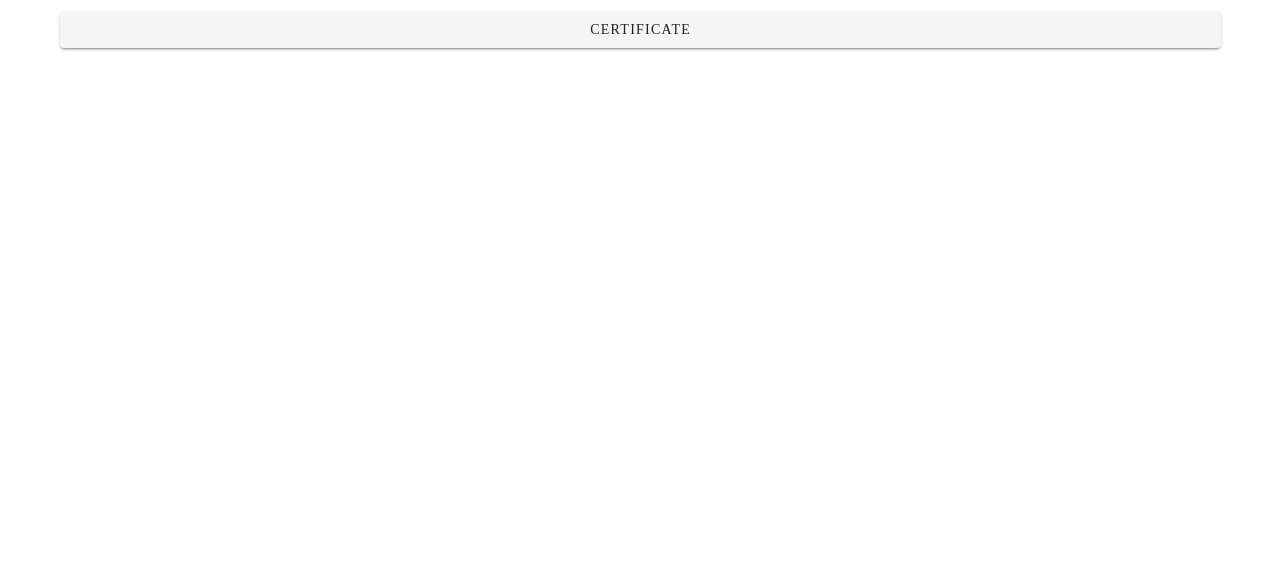
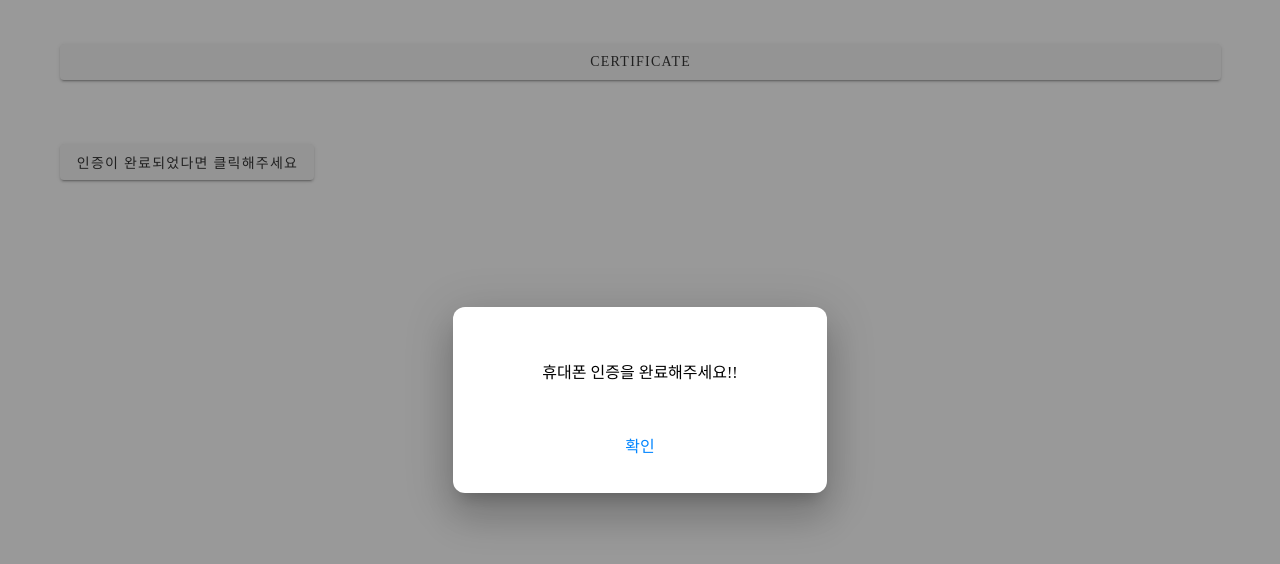
Before and after one commit to Fintech-Easy-payment/Fintech-Easy-Payment-Web, a Vue app in the folder front-end/: page /certification in a window 1280 px wide. Shown: the top 564 px of the page. Built offline with nearby package versions, Linux system fonts and the light colour scheme.

Commit message:
fix: add error dialog and fix certification logic

```diff
--- a/front-end/src/api.js
+++ b/front-end/src/api.js
@@ -6,7 +6,7 @@ const { DB_ENDPOINT } = applicationSettings;
 
 export const dbApi = {
     signup: (payload) => axios.post(`${DB_ENDPOINT}/api/signup`, payload),
-    // signup: (payload) => axios.post(`${DB_ENDPOINT}/api/signup`, payload),
+    auth: (code) => axios.post(`${DB_ENDPOINT}/api/auth`, code),
     signin: (payload) => axios.post(`${DB_ENDPOINT}/api/signin`, payload),
     test: () => axios.get(`${DB_ENDPOINT}/`),
     accountData: () => axios.get(`${DB_ENDPOINT}/api/account`),
--- a/front-end/src/components/auth/certificationResult.vue
+++ b/front-end/src/components/auth/certificationResult.vue
@@ -20,10 +20,10 @@ export default {
   mounted () {
       const code = this.$route.query.code
       this.$store.commit('GETCODE', code)
-      // this.$store.dispatch('postToken')
+      console.log(this.$store.state.code);
+      this.$store.dispatch('postAuthCode')
       // console.log(this.$store.state)
-
-      // setTimeout('window.close()', 10000)
+      setTimeout('window.close()', 10000)
   },
   methods: {
     ...mapActions([
--- a/front-end/src/components/auth/index.vue
+++ b/front-end/src/components/auth/index.vue
@@ -71,9 +71,9 @@
           :is-dialog-open="options.isOpenError"
         >
           <template #content>
-            <div>
-              이메일과 비밀번호를 확인해 주세요.
-            </div>
+            <div
+              v-text="errorMessage"
+            />
           </template>
           <template #footer>
             <div
@@ -115,6 +115,7 @@ export default {
             isOpenError: false,
             hasError: false,
         },
+        errorMessage: '',
     }),
     computed: {
       feildRule () {
@@ -140,7 +141,11 @@ export default {
         };
         const result = await this.$store.dispatch("handleSignin", payload)
         console.log(result);
-        if (result == 0 || result == 3 || result == 2) {
+        if (result == 0 || result == 2) {
+          this.errorMessage = "'아이디와 비밀번호를 확인해주세요!"
+          this.options.isOpenError = true
+        } else if (result == 3 ) {
+          this.errorMessage = "가입되지 않은 정보입니다."
           this.options.isOpenError = true
         } else {
           router.push("/payment")
--- a/front-end/src/components/auth/phoneCertification.vue
+++ b/front-end/src/components/auth/phoneCertification.vue
@@ -6,34 +6,72 @@
         block="block"
         @click="handleCertificate()"
       />
+      <div class="verficaton-container">
+        <v-btn
+        v-text="'인증이 완료되었다면 클릭해주세요'"
+        class="signup-button"
+        @click="goToPayment()"
+      />
+      </div>
+      <BaseDialog
+          :is-dialog-open="!isOpenDialog"
+        >
+          <template #content>
+            <div>
+              휴대폰 인증을 완료해주세요!!
+            </div>
+          </template>
+          <template #footer>
+            <div
+              @click="isOpenDialog = true"
+            >
+              확인
+            </div>
+          </template>
+        </BaseDialog>
   </div>
 </template>
 
 <script>
+import {mapActions} from 'vuex'
 export default {
   name: "certification",
+  components: {
+      BaseDialog: () => import('../common/baseDialog'),
+  },
   data: () => ({
+    isOpenDialog : false,
 
   }),
+  computed: {
+  },
   methods: {
+    ...mapActions([
+    'postAuthCode',
+    ]),
     handleCertificate() {
+      console.log(this.$store.state.code);
       const apiKey = "89358db6-c434-40fe-9ae2-a2254dc1506a"
       //#자기 키로 변경
       const tmpWindow = window.open("about:blank");
       tmpWindow.location = "https://testapi.openbanking.or.kr/oauth/2.0/authorize?response_type=code&client_id="+apiKey+"&redirect_uri=https://finextend.herokuapp.com/authResult&scope=login inquiry transfer&state=12345678901234567890123456789012&auth_type=0"
+    },
+    goToPayment () {
+      if (!this.$store.state.code){
+        this.isOpenDialog = false
+      } else{
+        this.$router.push('/payment')
+      }
 
-    },
+    }
   }
 }
 </script>
 
 <style lang="scss" scoped>
   .container {
-    display: flex;
-    justify-content: center;
-    align-items: center;
     .signup-button {
-
+      margin: 2rem 0;
     }
   }
 </style>
--- a/front-end/src/components/auth/signup.vue
+++ b/front-end/src/components/auth/signup.vue
@@ -89,7 +89,6 @@
 </template>
 
 <script>
-// import router from "@/router";
 import { mapActions } from 'vuex'
 
 
--- a/front-end/src/store/index.js
+++ b/front-end/src/store/index.js
@@ -70,6 +70,15 @@ export const store = new Vuex.Store({
       })
       return result
     },
+    async postAuthCode({ state }) {
+      const code = state.code
+      const result = await dbApi.auth(code).then(({ data }) => {
+        console.log(data)
+        return data
+      })
+      console.log(result)
+
+    },
 
     // async postToken({ state, dispatch }, ) {
     //   // this.$router.push('/authResult')
```
